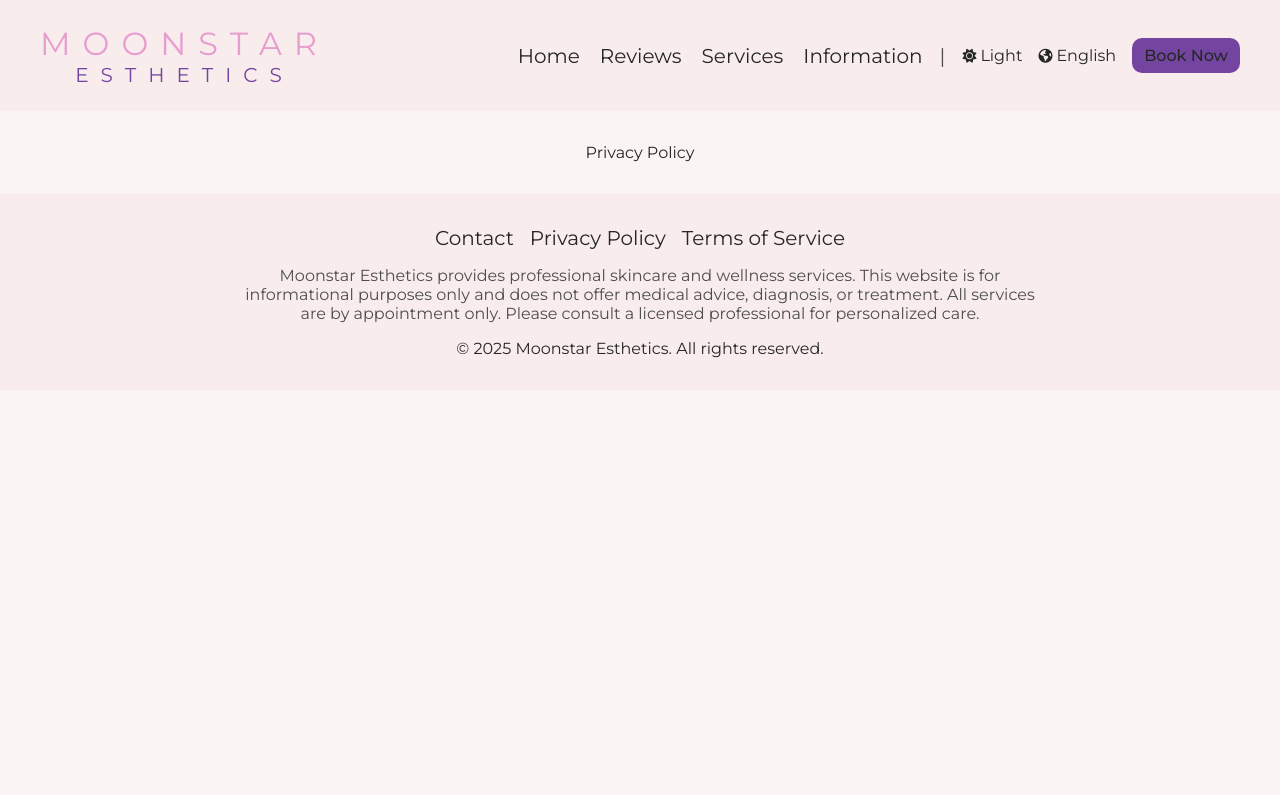
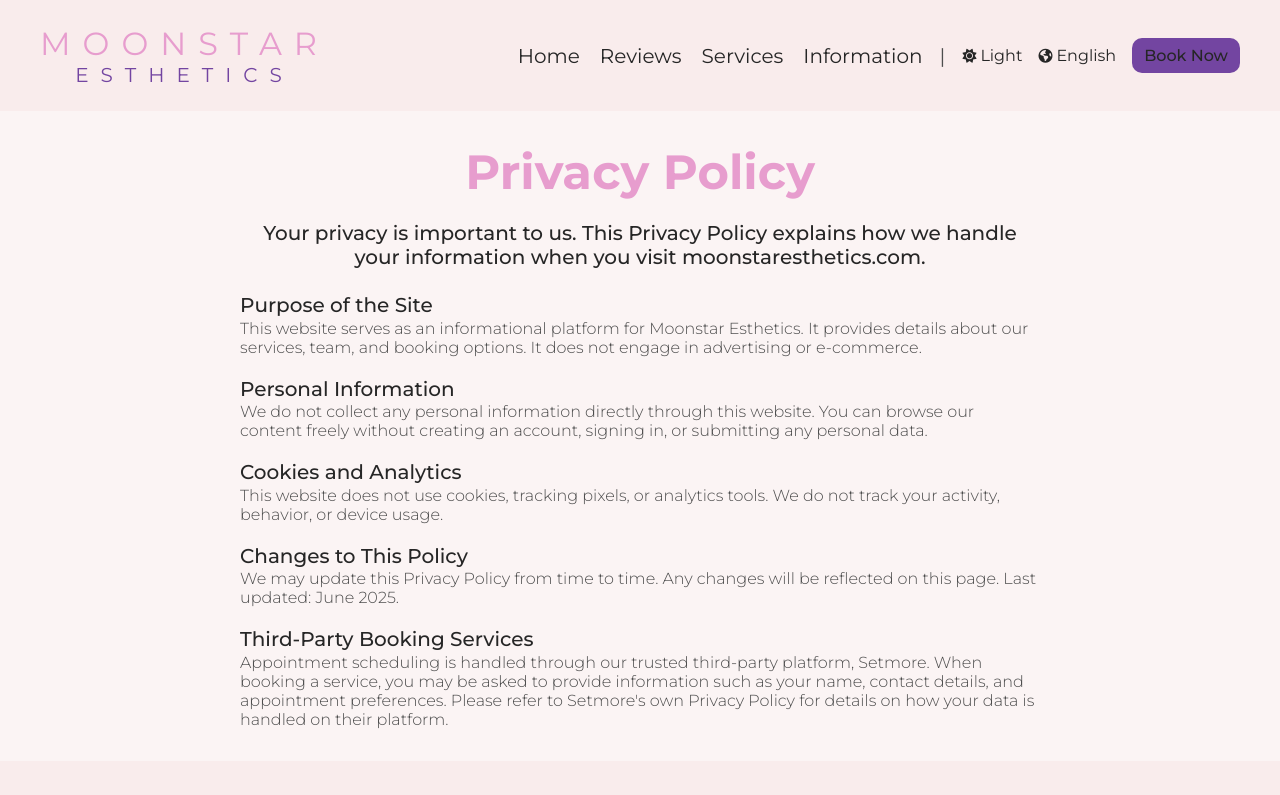
Before and after one commit to gilmerperez/moonstar-esthetics, a React (Vite) app: page /privacy-policy in a window 1280 px wide. Shown: the top 795 px of the page. Built offline with nearby package versions, Linux system fonts and the light colour scheme.

Commit message:
Made Privacy Policy Page

```diff
--- a/src/pages/Contact.jsx
+++ b/src/pages/Contact.jsx
@@ -2,7 +2,7 @@ import { useEffect } from "react";
 import styles from "./Contact.module.css";
 
 function Contact() {
-  // Change page title
+  // Set Page Title
   useEffect(() => {
     document.title = "Moonstar Esthetics | Contact";
   }, []);
--- a/src/pages/Home.jsx
+++ b/src/pages/Home.jsx
@@ -2,7 +2,7 @@ import { useEffect } from "react";
 import styles from "./Home.module.css";
 
 function Home() {
-  // Change page title
+  // Set Page Title
   useEffect(() => {
     document.title = "Moonstar Esthetics | Home";
   }, []);
--- a/src/pages/Information.jsx
+++ b/src/pages/Information.jsx
@@ -2,7 +2,7 @@ import { useEffect } from "react";
 import styles from "./Information.module.css";
 
 function Information() {
-  // Change page title
+  // Set Page Title
   useEffect(() => {
     document.title = "Moonstar Esthetics | Information";
   }, []);
--- a/src/pages/PrivacyPolicy.jsx
+++ b/src/pages/PrivacyPolicy.jsx
@@ -2,15 +2,88 @@ import { useEffect } from "react";
 import styles from "./PrivacyPolicy.module.css";
 
 function PrivacyPolicy() {
-  // Change page title
+  // Set Page Title
   useEffect(() => {
     document.title = "Moonstar Esthetics | Privacy Policy";
   }, []);
 
+  const monthNames = [
+    "January",
+    "February",
+    "March",
+    "April",
+    "May",
+    "June",
+    "July",
+    "August",
+    "September",
+    "October",
+    "November",
+    "December",
+  ];
+
+  const now = new Date();
+  const year = now.getFullYear();
+  const month = monthNames[now.getMonth()];
+
   return (
     <>
       <main>
-        <section className={styles.privacyPolicyContainer}>Privacy Policy</section>
+        <section className={styles.privacyPolicyContainer}>
+          {/* Heading */}
+          <h1 className={styles.heading}>Privacy Policy</h1>
+
+          <section className={styles.policy}>
+            {/* Introduction */}
+            <p className={styles.description}>
+              Your privacy is important to us. This Privacy Policy explains how we handle your information when you
+              visit moonstaresthetics.com.
+            </p>
+
+            {/* Purpose of the Site */}
+            <p className={styles.policyHeading}>Purpose of the Site</p>
+            <p className={styles.policyText}>
+              This website serves as an informational platform for Moonstar Esthetics. It provides details about our
+              services, team, and booking options. It does not engage in advertising or e-commerce.
+            </p>
+
+            {/* Personal Information */}
+            <p className={styles.policyHeading}>Personal Information</p>
+            <p className={styles.policyText}>
+              We do not collect any personal information directly through this website. You can browse our content
+              freely without creating an account, signing in, or submitting any personal data.
+            </p>
+
+            {/* Cookies and Tracking */}
+            <p className={styles.policyHeading}>Cookies and Analytics</p>
+            <p className={styles.policyText}>
+              This website does not use cookies, tracking pixels, or analytics tools. We do not track your activity,
+              behavior, or device usage.
+            </p>
+
+            {/* Policy Updates */}
+            <p className={styles.policyHeading}>Changes to This Policy</p>
+            <p className={styles.policyText}>
+              We may update this Privacy Policy from time to time. Any changes will be reflected on this page. Last
+              updated: {month} {year}.
+            </p>
+
+            {/* Booking Platform */}
+            <p className={styles.policyHeading}>Third-Party Booking Services</p>
+            <p className={styles.policyText}>
+              Appointment scheduling is handled through our trusted third-party platform,{" "}
+              <a href="https://setmore.com" target="_blank" rel="noopener noreferrer">
+                Setmore
+              </a>
+              . When booking a service, you may be asked to provide information such as your name, contact details, and
+              appointment preferences. Please refer to Setmore's own{" "}
+              <a href="https://www.setmore.com/privacy" target="_blank" rel="noopener noreferrer">
+                Privacy Policy
+              </a>{" "}
+              for details on how your data is handled on their platform.
+            </p>
+          </section>
+        </section>
       </main>
     </>
   );
--- a/src/pages/PrivacyPolicy.module.css
+++ b/src/pages/PrivacyPolicy.module.css
@@ -2,9 +2,77 @@
   width: 100%;
   display: flex;
   margin: 0 auto;
-  max-width: 1200px;
+  max-width: 800px;
   text-align: center;
   align-items: center;
   flex-direction: column;
   justify-content: center;
 }
+
+.heading {
+  font-size: 3rem;
+  font-weight: 700;
+  color: var(--pink);
+  text-align: center;
+  margin-bottom: 1.25rem;
+  transition: 0.3s ease-in;
+}
+
+.description {
+  font-weight: 500;
+  font-size: 1.25rem;
+  text-align: center;
+  margin-bottom: 1.5rem;
+}
+
+.policy {
+  text-align: left;
+}
+
+.policyHeading {
+  font-weight: 500;
+  font-size: 1.25rem;
+  margin-bottom: 0.1rem;
+}
+
+.policyText {
+  font-size: 1rem;
+  font-weight: 300;
+  color: var(--text-secondary);
+}
+
+.policyText:not(:last-child) {
+  margin-bottom: 1.25rem;
+}
+
+@media (max-width: 840px) {
+  .heading {
+    font-size: 2.75rem;
+  }
+
+  .description {
+    font-size: 1.15rem;
+    margin-bottom: 1.25rem;
+  }
+}
+
+@media (max-width: 580px) {
+  .heading {
+    font-size: 2.25rem;
+    margin-bottom: 0.75rem;
+  }
+
+  .description {
+    font-size: 1rem;
+    margin-bottom: 1rem;
+  }
+
+  .policyHeading {
+    font-size: 1rem;
+    margin-bottom: 0.05rem;
+  }
+
+  .policyText {
+    font-size: 0.85rem;
+  }
+}
--- a/src/pages/Reviews.jsx
+++ b/src/pages/Reviews.jsx
@@ -2,7 +2,7 @@ import { useEffect } from "react";
 import styles from "./Reviews.module.css";
 
 function Reviews() {
-  // Change page title
+  // Set Page Title
   useEffect(() => {
     document.title = "Moonstar Esthetics | Reviews";
   }, []);
--- a/src/pages/Services.jsx
+++ b/src/pages/Services.jsx
@@ -2,7 +2,7 @@ import { useEffect } from "react";
 import styles from "./Services.module.css";
 
 function Services() {
-  // Change page title
+  // Set Page Title
   useEffect(() => {
     document.title = "Moonstar Esthetics | Service";
   }, []);
--- a/src/pages/TermsOfService.jsx
+++ b/src/pages/TermsOfService.jsx
@@ -2,7 +2,7 @@ import { useEffect } from "react";
 import styles from "./TermsOfService.module.css";
 
 function TermsOfService() {
-  // Change page title
+  // Set Page Title
   useEffect(() => {
     document.title = "Moonstar Esthetics | Terms of Service";
   }, []);
```
